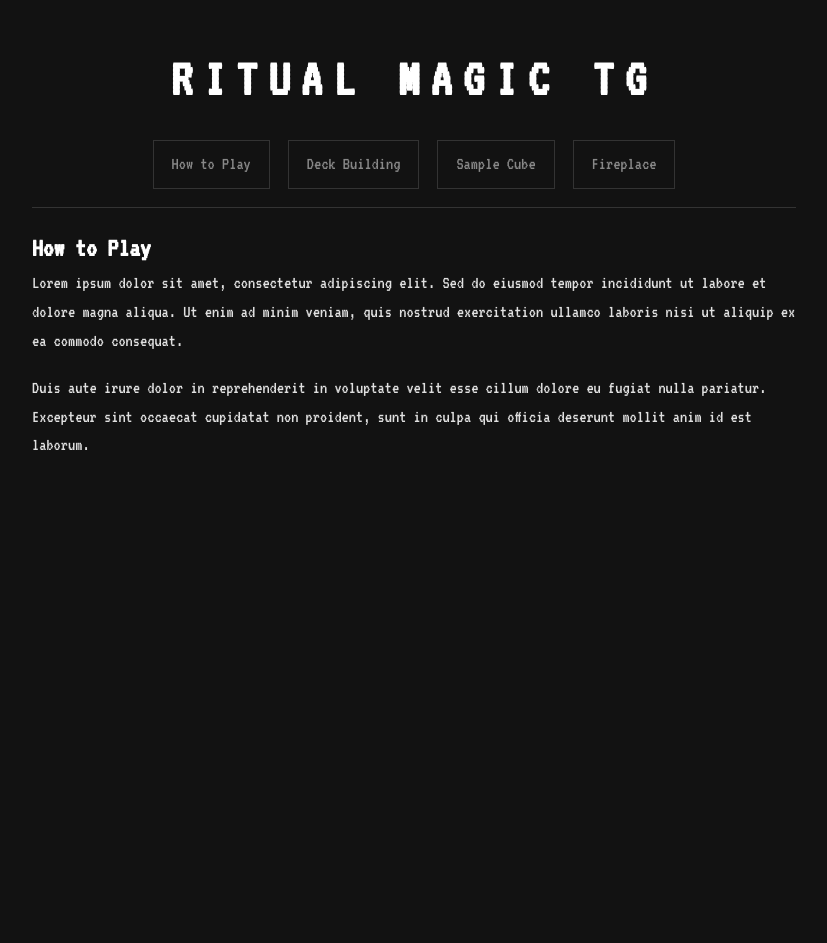
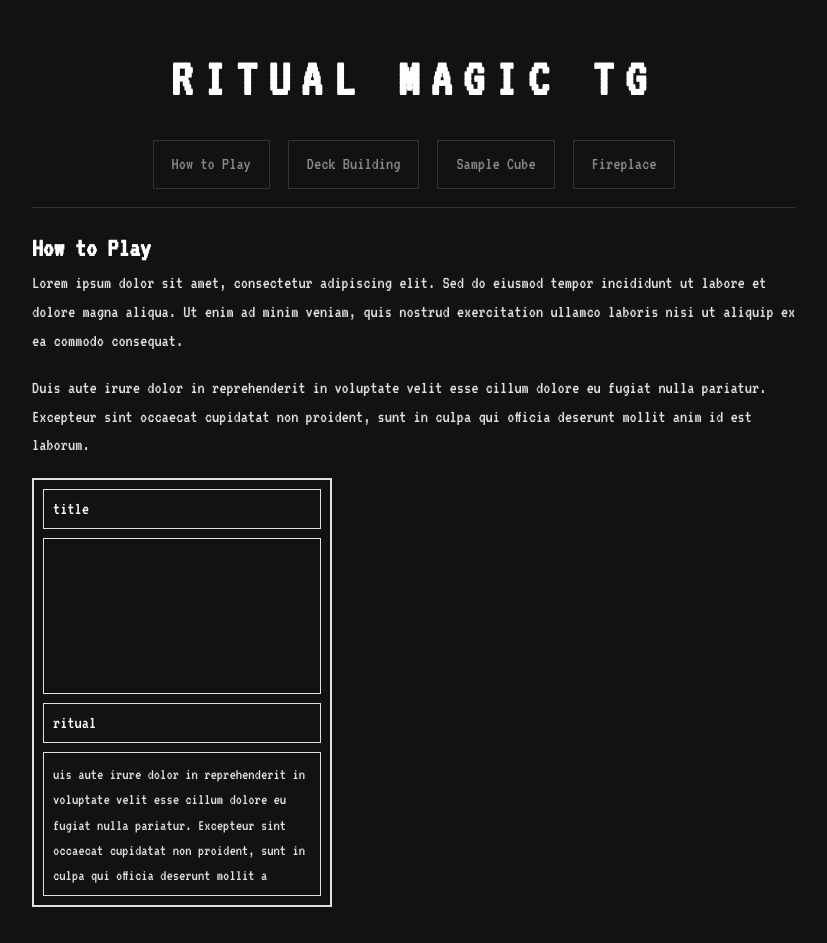
Before and after one commit to Code-Conjurer/ritual-mtg, a SvelteKit app: page /how-to-play in a window 1280 px wide. Shown: the whole page, without its empty margins (226-1053 px from the left). Before the commit the page ends 800 px from the top, so only its background shows below. Built offline with nearby package versions, Linux system fonts and the light colour scheme.

Commit message:
fixed card component

```diff
--- a/src/lib/components/Card.svelte
+++ b/src/lib/components/Card.svelte
@@ -21,9 +21,11 @@
 	.card {
 		aspect-ratio: 7 / 10;
 		width: 100%;
+		max-width: 300px;
 		background: var(--color-bg);
 		border: 2px solid var(--color-text);
 		padding: var(--space-sm);
+		box-sizing: border-box;
 	}
 
 	.card-inner {
@@ -34,6 +36,7 @@
 	}
 
 	.card-title {
+		flex-shrink: 0;
 		border: 1px solid var(--color-text);
 		padding: var(--space-xs) var(--space-sm);
 		font-size: var(--text-sm);
@@ -41,12 +44,13 @@
 	}
 
 	.card-art {
-		flex: 1;
+		flex: 5 1 0;
 		border: 1px solid var(--color-text);
 		min-height: 0;
 	}
 
 	.card-type {
+		flex-shrink: 0;
 		border: 1px solid var(--color-text);
 		padding: var(--space-xs) var(--space-sm);
 		font-size: var(--text-sm);
@@ -54,10 +58,11 @@
 	}
 
 	.card-text {
+		flex: 4 1 0;
 		border: 1px solid var(--color-text);
 		padding: var(--space-sm);
 		font-size: var(--text-xs);
 		color: var(--color-text);
-		min-height: 25%;
+		overflow: hidden;
 	}
 </style>
--- a/src/routes/how-to-play/+page.svelte
+++ b/src/routes/how-to-play/+page.svelte
@@ -1,5 +1,6 @@
 <script lang="ts">
 	import Section from '$lib/components/Section.svelte';
+	import Card from '$lib/components/Card.svelte';
 </script>
 
 <Section title="How to Play">
@@ -13,4 +14,15 @@
 		fugiat nulla pariatur. Excepteur sint occaecat cupidatat non proident, sunt in
 		culpa qui officia deserunt mollit anim id est laborum.
 	</p>
+	<!-- <div class='card-container'> -->
+		<Card title='title' type='ritual' text='uis aute irure dolor in reprehenderit in voluptate velit esse cillum dolore eu
+			fugiat nulla pariatur. Excepteur sint occaecat cupidatat non proident, sunt in
+			culpa qui officia deserunt mollit a'/>
+	<!-- </div> -->
 </Section>
+
+<!-- <style>
+	.card-container {
+		height: 10rem;
+	}
+	</style> -->
```
